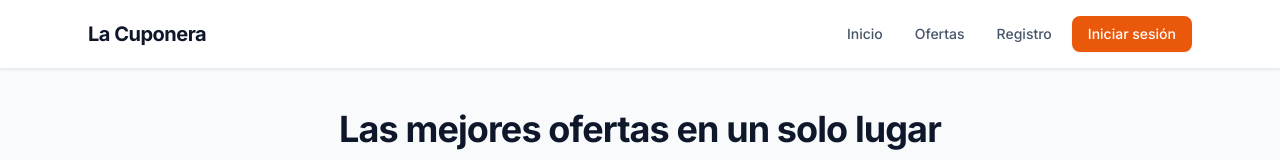
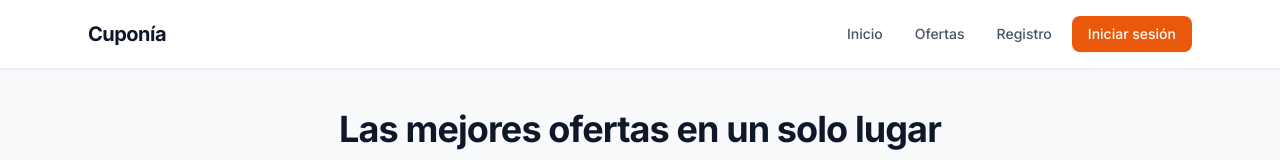
Before and after one commit to rmorataya11/la-cuponera, a React (Vite) app: page / in a window 1280 px wide. Shown: the top 160 px of the page. Built offline with nearby package versions, Linux system fonts and the light colour scheme; no server answers.

Commit message:
update title from "La Cuponera" to "Cuponía" in index.html and Layout component for consistency

```diff
--- a/index.html
+++ b/index.html
@@ -3,7 +3,7 @@
   <head>
     <meta charset="UTF-8" />
     <meta name="viewport" content="width=device-width, initial-scale=1.0" />
-    <title>La Cuponera</title>
+    <title>Cuponía</title>
   </head>
   <body>
     <div id="root"></div>
--- a/src/components/Layout.jsx
+++ b/src/components/Layout.jsx
@@ -18,7 +18,7 @@ export default function Layout() {
             to="/"
             className="text-xl font-bold tracking-tight text-slate-900 hover:text-orange-600 transition"
           >
-            La Cuponera
+            Cuponía
           </Link>
           <nav className="flex items-center gap-1 sm:gap-2">
             <Link
```
